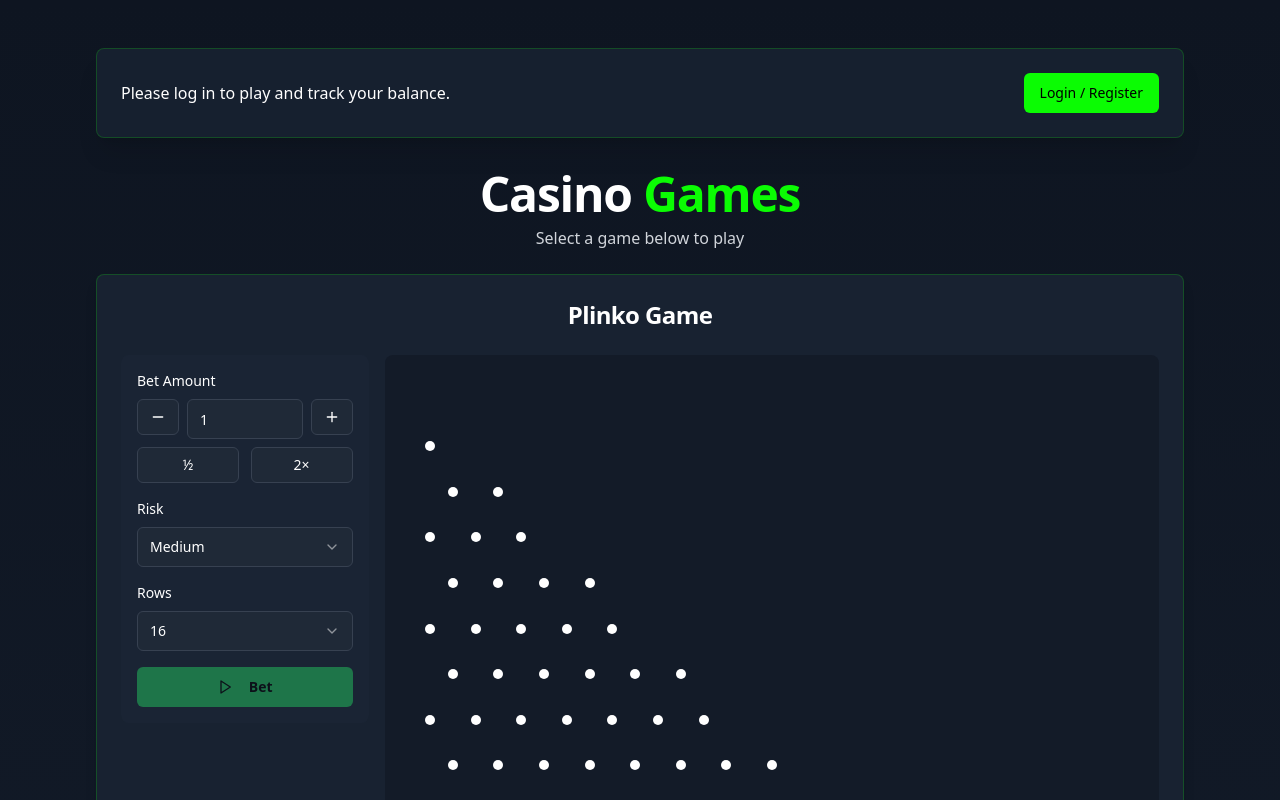
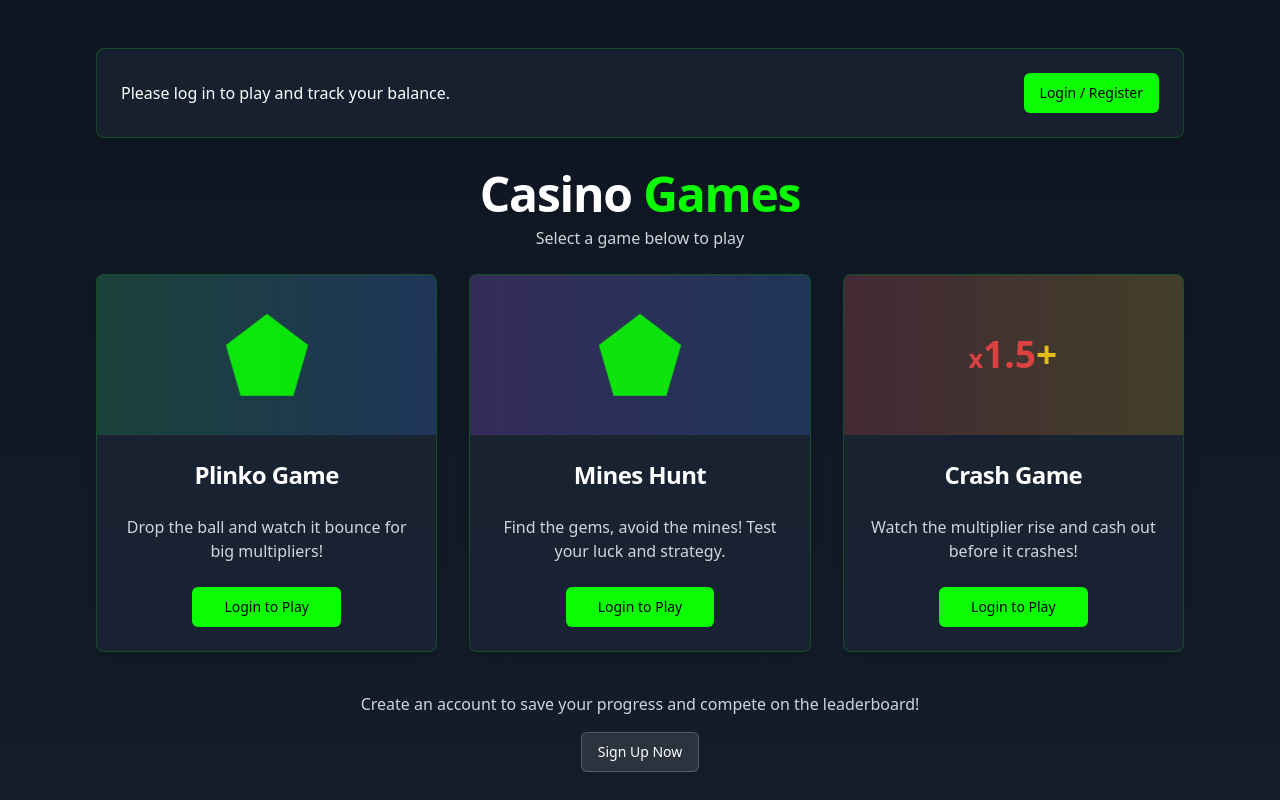
Before and after one commit to zenitsu0509/Mischief-Casino-Project, a React (Vite) app: page / in a window 1280 px wide. Shown: the top 800 px of the page. Built offline with nearby package versions, Linux system fonts and the light colour scheme.

Commit message:
Refactor: Add game selection cards
Add cards for game selection on the home page, allowing users to choose and play different games.

```diff
--- a/src/App.tsx
+++ b/src/App.tsx
@@ -1,13 +1,15 @@
+
 import { Toaster } from "@/components/ui/toaster";
 import { Toaster as Sonner } from "@/components/ui/sonner";
 import { TooltipProvider } from "@/components/ui/tooltip";
 import { QueryClient, QueryClientProvider } from "@tanstack/react-query";
 import { BrowserRouter, Routes, Route } from "react-router-dom";
 import Index from "./pages/Index";
-import HomePage from "@/pages/HomePage"; // Corrected import path
-import Login from "./pages/Login"; // Import Login component
+import HomePage from "@/pages/HomePage";
+import Login from "./pages/Login";
 import NotFound from "./pages/NotFound";
-import { AuthProvider } from "@/contexts/AuthContext"; // Import AuthProvider
+import { AuthProvider } from "@/contexts/AuthContext";
+import PlinkoGame from "@/components/PlinkoGame";
 
 const queryClient = new QueryClient();
 
@@ -17,7 +19,8 @@ const AppRoutes = () => {
       <Route path="/" element={<HomePage />} />
       <Route path="/mines-hunt" element={<Index />} />
       <Route path="/crash-game" element={<Index activeGame="crash" />} />
-      <Route path="/login" element={<Login />} /> {/* Add Login route */}
+      <Route path="/plinko-game" element={<Index activeGame="plinko" />} />
+      <Route path="/login" element={<Login />} />
       {/* ADD ALL CUSTOM ROUTES ABOVE THE CATCH-ALL "*" ROUTE */}
       <Route path="*" element={<NotFound />} />
     </Routes>
@@ -30,7 +33,7 @@ const App = () => (
       <Toaster />
       <Sonner />
       <BrowserRouter>
-        <AuthProvider> {/* Wrap AppRoutes with AuthProvider */}
+        <AuthProvider>
           <AppRoutes />
         </AuthProvider>
       </BrowserRouter>
--- a/src/pages/HomePage.tsx
+++ b/src/pages/HomePage.tsx
@@ -1,10 +1,10 @@
+
 import React from 'react';
 import { Link, useNavigate } from 'react-router-dom';
 import { Button } from '@/components/ui/button';
 import { useAuth } from '@/contexts/AuthContext';
 import { LogOut } from 'lucide-react';
 import { Card, CardContent, CardHeader, CardTitle } from '@/components/ui/card';
-import PlinkoGame from '@/components/PlinkoGame';
 
 const HomePage = () => {
   const { currentUser, logout } = useAuth();
@@ -63,20 +63,30 @@ const HomePage = () => {
 
         {/* Games Section */}
         <div className="space-y-8">
-          {/* Plinko Game */}
-          <Card className="bg-game-panel/90 border-game-button/20 shadow-lg hover:shadow-xl transition-all duration-300">
-            <CardHeader>
-              <CardTitle className="text-2xl font-bold text-white text-center">
-                Plinko Game
-              </CardTitle>
-            </CardHeader>
-            <CardContent>
-              <PlinkoGame />
-            </CardContent>
-          </Card>
+          {/* Games Grid */}
+          <div className="grid grid-cols-1 md:grid-cols-3 gap-6 lg:gap-8">
+            {/* Plinko Game Card */}
+            <Card className="bg-game-panel/90 border-game-button/20 shadow-lg hover:shadow-xl transition-all duration-300 hover:scale-[1.01] overflow-hidden">
+              <div className="h-40 bg-gradient-to-r from-green-500/20 to-blue-500/20 flex items-center justify-center">
+                <div className="gem bg-game-gem w-20 h-20 animate-pulse-glow"></div>
+              </div>
+              <CardHeader>
+                <CardTitle className="text-2xl font-semibold text-white text-center">Plinko Game</CardTitle>
+              </CardHeader>
+              <CardContent className="text-center pb-6">
+                <p className="text-gray-300 mb-6">Drop the ball and watch it bounce for big multipliers!</p>
+                {currentUser ? (
+                  <Link to="/plinko-game">
+                    <Button className="bg-game-button hover:bg-opacity-90 text-black w-full sm:w-auto px-8">Play Now</Button>
+                  </Link>
+                ) : (
+                  <Link to="/login">
+                    <Button className="bg-game-button hover:bg-opacity-90 text-black w-full sm:w-auto px-8">Login to Play</Button>
+                  </Link>
+                )}
+              </CardContent>
+            </Card>
 
-          {/* Other Games */}
-          <div className="grid grid-cols-1 md:grid-cols-2 gap-6 lg:gap-8">
             {/* Mines Hunt Game Card */}
             <Card className="bg-game-panel/90 border-game-button/20 shadow-lg hover:shadow-xl transition-all duration-300 hover:scale-[1.01] overflow-hidden">
               <div className="h-40 bg-gradient-to-r from-purple-500/20 to-blue-500/20 flex items-center justify-center">
--- a/src/pages/Index.tsx
+++ b/src/pages/Index.tsx
@@ -1,11 +1,13 @@
+
 import React, { useEffect } from 'react';
 import GemsAndMines from '@/components/GemsAndMines';
 import CrashGame from '@/components/CrashGame';
+import PlinkoGame from '@/components/PlinkoGame';
 import WalletBar from '@/components/WalletBar';
 import { useAuth } from '@/contexts/AuthContext';
 import { Navigate } from 'react-router-dom';
 
-type GameType = 'gems' | 'crash';
+type GameType = 'gems' | 'crash' | 'plinko';
 
 interface IndexProps {
   activeGame?: GameType;
@@ -55,6 +57,12 @@ const Index = ({ activeGame: initialActiveGame = 'gems' }: IndexProps) => {
             onBalanceChange={(newBalance) => updateMoney(newBalance)}
           />
         )}
+        {initialActiveGame === 'plinko' && (
+          <div className="bg-game-panel p-6 rounded-lg shadow-lg">
+            <h2 className="text-2xl font-bold text-white mb-4 text-center">Plinko Game</h2>
+            <PlinkoGame />
+          </div>
+        )}
       </div>
     </div>
   );
```
